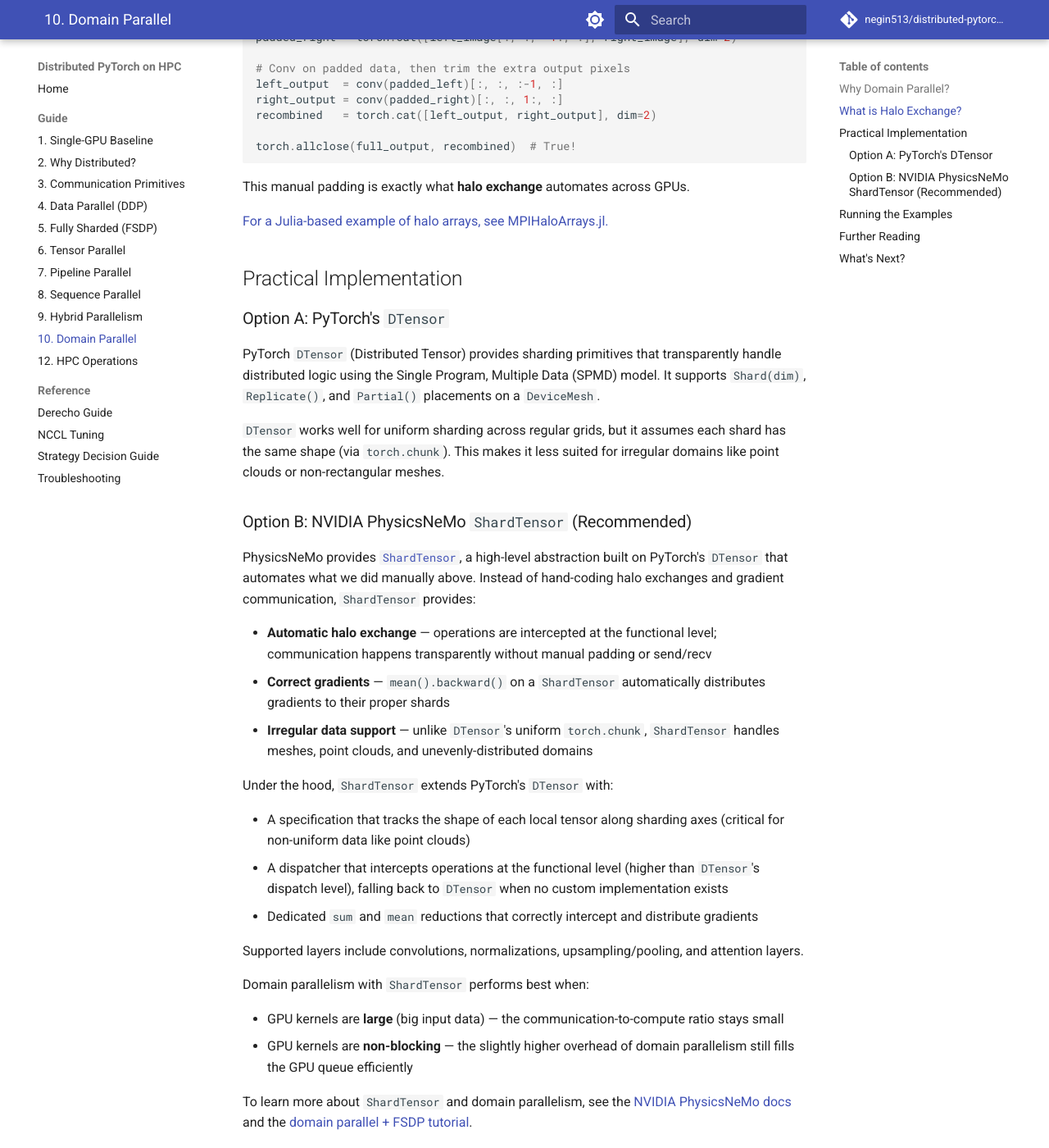
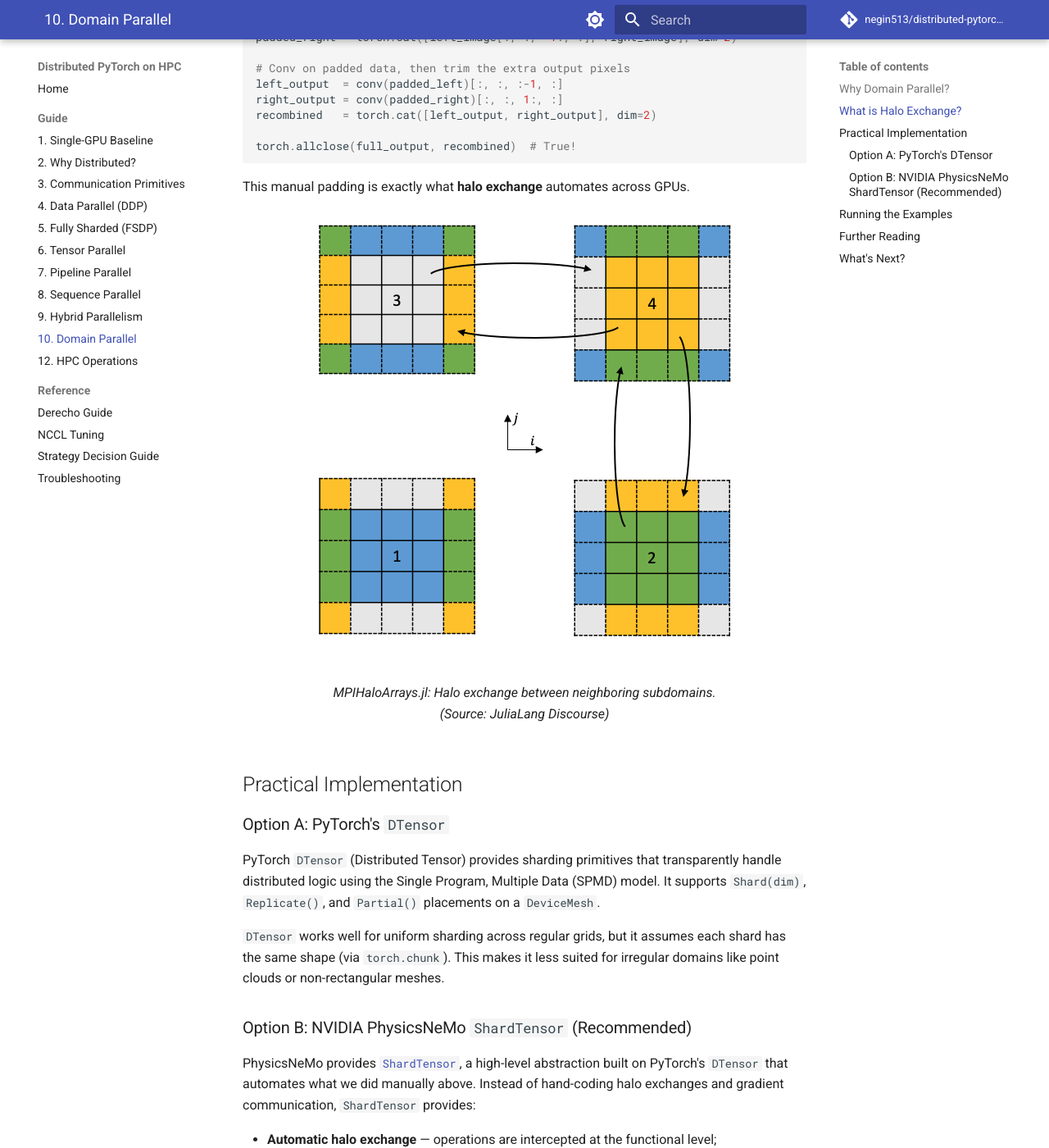
Before and after one commit to negin513/distributed-pytorch-hpc, an MkDocs documentation site: the page built from docs/guide/10_domain_parallel.md, in a window 1280 px wide and 1400 px high, scrolled down 2928 px. Shown: the whole window at 82% size. Built offline with MkDocs 1.6.1 and Material for MkDocs 9.7.7, drawn with Linux system fonts in a browser that asks for light colours; comment, search, counter and statistics services are not loaded.

Commit message:
improvements

```diff
--- a/docs/guide/10_domain_parallel.md
+++ b/docs/guide/10_domain_parallel.md
@@ -104,7 +104,10 @@
 
 This manual padding is exactly what **halo exchange** automates across GPUs.
 
-[For a Julia-based example of halo arrays, see MPIHaloArrays.jl.](https://discourse.julialang.org/t/ann-mpihaloarrays-jl/77385)
+<figure markdown="span">
+  ![MPIHaloArrays.jl](../images/mpi_halo_array.png)
+  <figcaption>MPIHaloArrays.jl: Halo exchange between neighboring subdomains. (Source: JuliaLang Discourse)</figcaption>
+</figure>
 
 
 ## Practical Implementation
```
Also changed, not shown: docs/index.md (+8 -0 lines), docs/guide/image.png (deleted), docs/images/mpi_halo_array.png (added).
